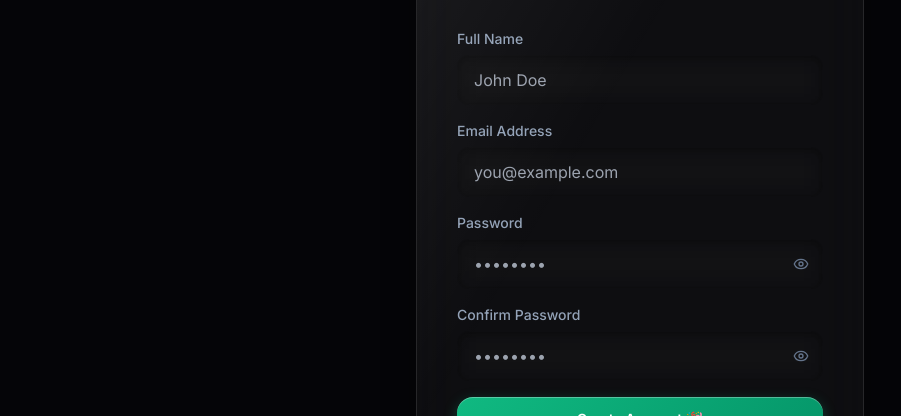
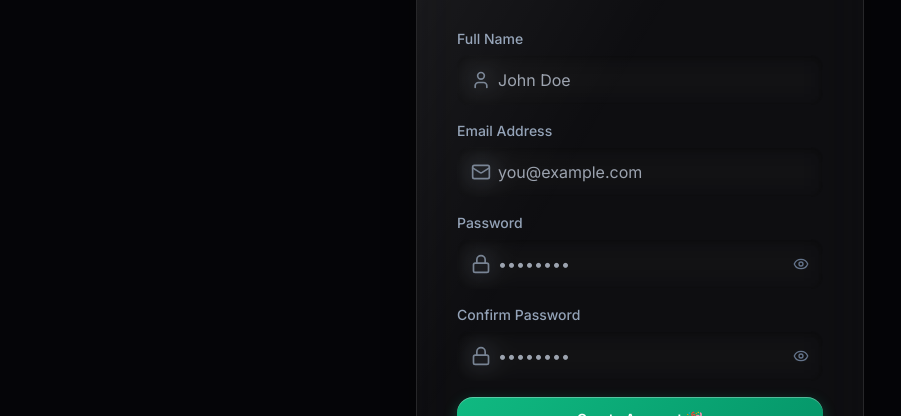
Before and after one commit to MasterAY1/Eduquiz_AI, a Next.js app in the folder frontend/: page /register in a window 1280 px wide. Shown: the part 241-657 px from the top of the page, without its empty margins (0-901 px from the left). Built offline with nearby package versions, Linux system fonts and the light colour scheme; no server answers.

Commit message:
fix: Resolve TypeScript build errors for Vercel deployment

```diff
--- a/frontend/src/app/(auth)/register/page.tsx
+++ b/frontend/src/app/(auth)/register/page.tsx
@@ -59,7 +59,7 @@ export default function RegisterPage() {
           <Input
             label="Full Name"
             placeholder="John Doe"
-            icon={<User className="w-5 h-5 text-slate-400" />}
+            leftIcon={<User className="w-5 h-5 text-slate-400" />}
             {...register('full_name')}
             error={errors.full_name?.message}
           />
@@ -68,7 +68,7 @@ export default function RegisterPage() {
             label="Email Address"
             type="email"
             placeholder="you@example.com"
-            icon={<Mail className="w-5 h-5 text-slate-400" />}
+            leftIcon={<Mail className="w-5 h-5 text-slate-400" />}
             {...register('email')}
             error={errors.email?.message}
           />
@@ -77,7 +77,7 @@ export default function RegisterPage() {
             label="Password"
             type="password"
             placeholder="••••••••"
-            icon={<Lock className="w-5 h-5 text-slate-400" />}
+            leftIcon={<Lock className="w-5 h-5 text-slate-400" />}
             {...register('password')}
             error={errors.password?.message}
           />
@@ -86,7 +86,7 @@ export default function RegisterPage() {
             label="Confirm Password"
             type="password"
             placeholder="••••••••"
-            icon={<Lock className="w-5 h-5 text-slate-400" />}
+            leftIcon={<Lock className="w-5 h-5 text-slate-400" />}
             {...register('confirm_password')}
             error={errors.confirm_password?.message}
           />
--- a/frontend/src/app/app/layout.tsx
+++ b/frontend/src/app/app/layout.tsx
@@ -170,6 +170,7 @@ function Sidebar() {
 
 export default function AppLayout({ children }: { children: React.ReactNode }) {
   const pathname = usePathname();
+  const { user } = useAuth();
   const [isMobileMenuOpen, setIsMobileMenuOpen] = useState(false);
 
   // Close mobile menu on route change
--- a/frontend/src/app/app/onboarding/page.tsx
+++ b/frontend/src/app/app/onboarding/page.tsx
@@ -57,7 +57,7 @@ export default function OnboardingWizard() {
   const handleSubmit = async () => {
     setLoading(true);
     try {
-      let persona = 'exam_candidate';
+      let persona: 'exam_candidate' | 'tertiary_student' | 'educator' = 'exam_candidate';
       if (isTertiary) persona = 'tertiary_student';
       if (form.academic_category === 'teacher') persona = 'educator';
 
--- a/frontend/src/components/dashboard/EducatorDashboard.tsx
+++ b/frontend/src/components/dashboard/EducatorDashboard.tsx
@@ -53,7 +53,7 @@ export function EducatorDashboard() {
         </div>
         <div className="flex flex-col sm:flex-row gap-3">
           <Link href="/app/documents">
-            <Button variant="outline" className="bg-white/5 border-white/10 hover:bg-purple-500/20 hover:border-purple-500/50 hover:text-purple-400 w-full">
+            <Button variant="secondary" className="bg-white/5 border-white/10 hover:bg-purple-500/20 hover:border-purple-500/50 hover:text-purple-400 w-full">
               <FileText className="w-4 h-4 mr-2" />
               Upload Material
             </Button>
@@ -134,7 +134,7 @@ export function EducatorDashboard() {
                           {doc.title}
                         </h4>
                         <p className="text-xs text-slate-500 mt-1">
-                          {formatDistanceToNow(new Date(doc.created_at), { addSuffix: true })}
+                          {doc.created_at ? formatDistanceToNow(new Date(doc.created_at), { addSuffix: true }) : 'Recently'}
                         </p>
                       </div>
                     </div>
@@ -172,7 +172,7 @@ export function EducatorDashboard() {
                 Navigate to the Quizzes page to manage your generated assessments and view participant results.
               </p>
               <Link href="/app/quizzes">
-                <Button variant="outline" className="mt-6 border-purple-500/50 text-purple-400 hover:bg-purple-500/10">Manage Assessments</Button>
+                <Button variant="secondary" className="mt-6 border-purple-500/50 text-purple-400 hover:bg-purple-500/10">Manage Assessments</Button>
               </Link>
             </Card>
           )}
--- a/frontend/src/components/dashboard/ExamCandidateDashboard.tsx
+++ b/frontend/src/components/dashboard/ExamCandidateDashboard.tsx
@@ -131,7 +131,7 @@ export function ExamCandidateDashboard() {
                     <div>
                       <h4 className="font-semibold text-white line-clamp-1">{attempt.quiz_title}</h4>
                       <p className="text-xs text-slate-400 mt-0.5">
-                        {formatDistanceToNow(new Date(attempt.completed_at), { addSuffix: true })}
+                        {attempt.completed_at ? formatDistanceToNow(new Date(attempt.completed_at), { addSuffix: true }) : 'Recently'}
                       </p>
                     </div>
                   </div>
@@ -164,7 +164,7 @@ export function ExamCandidateDashboard() {
               <FileText className="w-10 h-10 text-slate-500 mx-auto mb-3" />
               <p className="text-sm text-slate-400 mb-4">No documents uploaded.</p>
               <Link href="/app/documents">
-                <Button variant="outline" size="sm">Upload Document</Button>
+                <Button variant="secondary" size="sm">Upload Document</Button>
               </Link>
             </Card>
           ) : (
@@ -183,7 +183,7 @@ export function ExamCandidateDashboard() {
                         <span className="text-[10px] uppercase font-bold text-slate-500">{doc.source_type}</span>
                         <span className="text-[10px] text-slate-500">•</span>
                         <span className="text-[10px] text-slate-500 truncate">
-                          {formatDistanceToNow(new Date(doc.created_at), { addSuffix: true })}
+                          {doc.created_at ? formatDistanceToNow(new Date(doc.created_at), { addSuffix: true }) : 'Recently'}
                         </span>
                       </div>
                     </div>
--- a/frontend/src/components/dashboard/TertiaryStudentDashboard.tsx
+++ b/frontend/src/components/dashboard/TertiaryStudentDashboard.tsx
@@ -55,7 +55,7 @@ export function TertiaryStudentDashboard() {
         </div>
         <div className="flex gap-3">
           <Link href="/app/documents">
-            <Button variant="outline" className="bg-white/5 border-white/10 hover:bg-blue-500/20 hover:border-blue-500/50 hover:text-blue-400">
+            <Button variant="secondary" className="bg-white/5 border-white/10 hover:bg-blue-500/20 hover:border-blue-500/50 hover:text-blue-400">
               <FileText className="w-4 h-4 mr-2" />
               Upload Lecture Note
             </Button>
@@ -101,7 +101,7 @@ export function TertiaryStudentDashboard() {
                         {doc.source_type}
                       </span>
                       <span className="text-xs text-slate-500">
-                        {formatDistanceToNow(new Date(doc.created_at), { addSuffix: true })}
+                        {doc.created_at ? formatDistanceToNow(new Date(doc.created_at), { addSuffix: true }) : 'Recently'}
                       </span>
                     </div>
                   </Card>
@@ -123,7 +123,7 @@ export function TertiaryStudentDashboard() {
               <Brain className="w-10 h-10 text-slate-500 mx-auto mb-3" />
               <p className="text-sm text-slate-400 mb-4">No practice quizzes taken.</p>
               <Link href="/app/quizzes">
-                <Button variant="outline" size="sm" className="hover:text-blue-400 hover:border-blue-400">Generate Quiz</Button>
+                <Button variant="secondary" size="sm" className="hover:text-blue-400 hover:border-blue-400">Generate Quiz</Button>
               </Link>
             </Card>
           ) : (
--- a/frontend/src/types/index.ts
+++ b/frontend/src/types/index.ts
@@ -121,7 +121,7 @@ export interface RecentAttempt {
   max_score: number;
   percentage: number;
   time_taken_seconds?: number;
-  created_at: string;
+  completed_at: string;
 }
 
 export interface TokenResponse {
```
